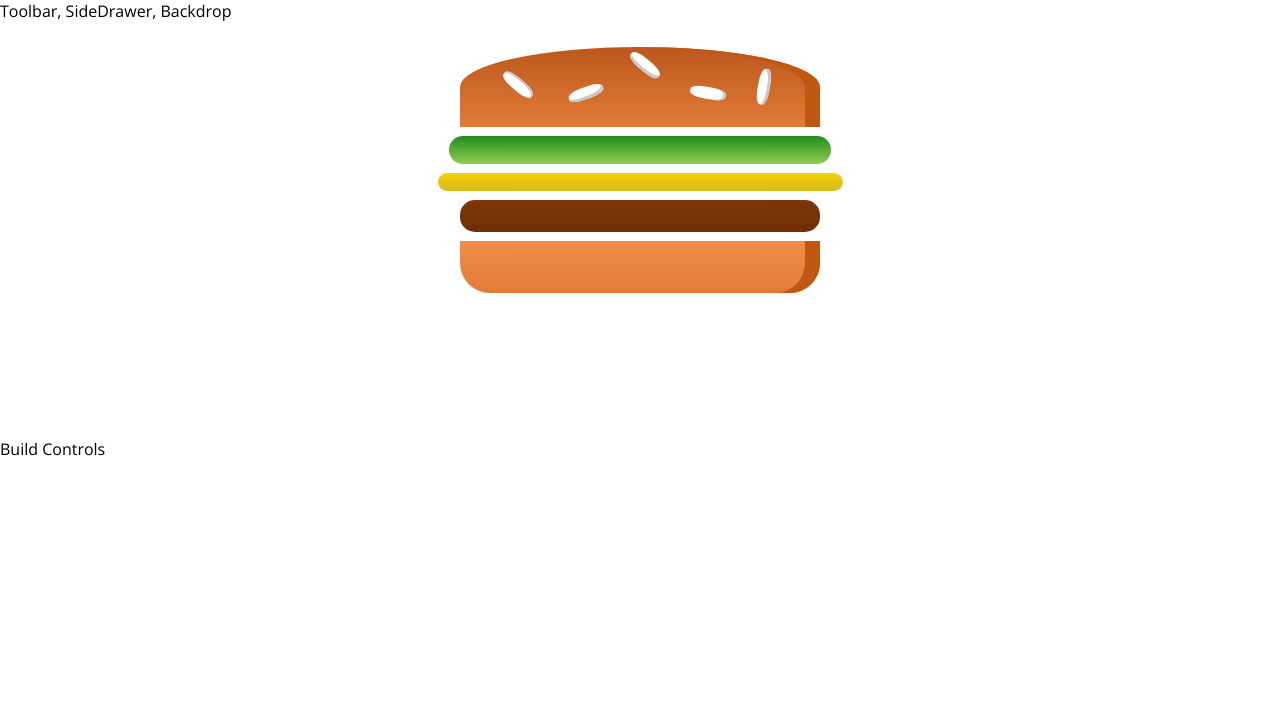
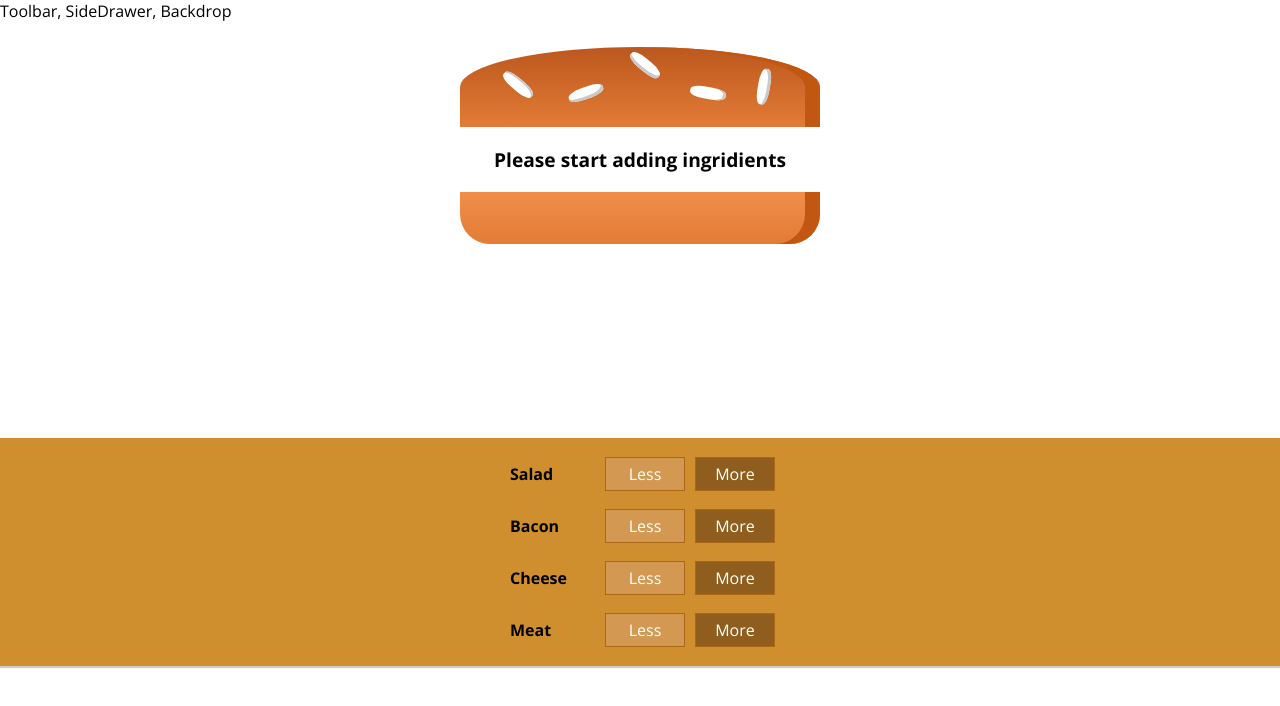
Before and after one commit to helrabelo/myburgerapp, a React app: page / in a window 1280 px wide. Shown: the top 706 px of the page. Built offline with nearby package versions, Linux system fonts and the light colour scheme.

Commit message:
adding burger ingridients and burger controls

```diff
--- /dev/null
+++ b/src/components/Burger/BuildControls/BuildControl/BuildControl.css
@@ -0,0 +1,58 @@
+.BuildControl {
+  display: flex;
+  justify-content: space-between;
+  align-items: center;
+  margin: 5px 0;
+}
+
+.BuildControl button {
+  display: block;
+  font: inherit;
+  padding: 5px;
+  margin: 0 5px;
+  width: 80px;
+  border: 1px solid #aa6817;
+  cursor: pointer;
+  outline: none;
+}
+
+.BuildControl button:disabled {
+  background-color: #ac9980;
+  border: 1px solid #7e7365;
+  color: #ccc;
+  cursor: default;
+}
+
+.BuildControl button:hover:disabled {
+  background-color: #ac9980;
+  color: #ccc;
+  cursor: not-allowed;
+}
+
+.Label {
+  padding: 10px;
+  font-weight: bold;
+  width: 80px;
+}
+
+.BuildControl .Less {
+  background-color: #d39952;
+  color: white;
+}
+
+.BuildControl .More {
+  background-color: #8f5e1e;
+  color: white;
+}
+
+.BuildControl .Less:hover,
+.BuildControl .Less:active {
+  background-color: #daa972;
+  color: white;
+}
+
+.BuildControl .More:hover,
+.BuildControl .More:active {
+  background-color: #99703f;
+  color: white;
+}
--- /dev/null
+++ b/src/components/Burger/BuildControls/BuildControl/BuildControl.js
@@ -0,0 +1,13 @@
+import React from 'react';
+
+import classes from './BuildControl.css';
+
+const buildControl = props => (
+  <div className={classes.BuildControl}>
+    <div className={classes.Label}>{props.label}</div>
+    <button className={classes.Less}>Less</button>
+    <button className={classes.More}>More</button>
+  </div>
+);
+
+export default buildControl;
--- /dev/null
+++ b/src/components/Burger/BuildControls/BuildControls.css
@@ -0,0 +1,10 @@
+.BuildControls {
+  width: 100%;
+  background-color: #cf8f2e;
+  display: flex;
+  flex-flow: column;
+  align-items: center;
+  box-shadow: 0 2px 1px #ccc;
+  margin: auto;
+  padding: 10px 0;
+}
--- /dev/null
+++ b/src/components/Burger/BuildControls/BuildControls.js
@@ -0,0 +1,21 @@
+import React from 'react';
+
+import classes from './BuildControls.css';
+import BuildControl from './BuildControl/BuildControl';
+
+const controls = [
+  { label: 'Salad', type: 'salad' },
+  { label: 'Bacon', type: 'bacon' },
+  { label: 'Cheese', type: 'cheese' },
+  { label: 'Meat', type: 'meat' }
+];
+
+const buildControls = props => (
+  <div className={classes.BuildControls}>
+    {controls.map(control => (
+      <BuildControl key={control.label} label={control.label} />
+    ))}
+  </div>
+);
+
+export default buildControls;
--- a/src/components/Burger/Burger.js
+++ b/src/components/Burger/Burger.js
@@ -4,12 +4,24 @@
 import BurgerIngridient from './BurgerIngridient/BurgerIngridient';
 
 const burger = props => {
+  let transformedIngridients = Object.keys(props.ingridients)
+    .map(igKey => {
+      return [...Array(props.ingridients[igKey])].map((_, index) => {
+        return <BurgerIngridient key={igKey + index} type={igKey} />;
+      });
+    })
+    .reduce((arr, el) => {
+      return arr.concat(el);
+    }, []);
+
+  if (transformedIngridients.length === 0) {
+    transformedIngridients = <p>Please start adding ingridients</p>;
+  }
+  console.log(transformedIngridients);
   return (
     <div className={classes.Burger}>
       <BurgerIngridient type="bread-top" />
-      <BurgerIngridient type="salad" />
-      <BurgerIngridient type="cheese" />
-      <BurgerIngridient type="meat" />
+      {transformedIngridients}
       <BurgerIngridient type="bread-bottom" />
     </div>
   );
--- a/src/containers/BurgerBuilder/BurgerBuilder.js
+++ b/src/containers/BurgerBuilder/BurgerBuilder.js
@@ -2,12 +2,22 @@
 
 import Aux from '../../hoc/Aux';
 import Burger from '../../components/Burger/Burger';
+import BuildControls from '../../components/Burger/BuildControls/BuildControls';
 class BurgerBuilder extends Component {
+  state = {
+    ingridients: {
+      salad: 0,
+      bacon: 0,
+      cheese: 0,
+      meat: 0
+    }
+  };
+
   render() {
     return (
       <Aux>
-        <Burger />
-        <div>Build Controls</div>
+        <Burger ingridients={this.state.ingridients} />
+        <BuildControls />
       </Aux>
     );
   }
```
